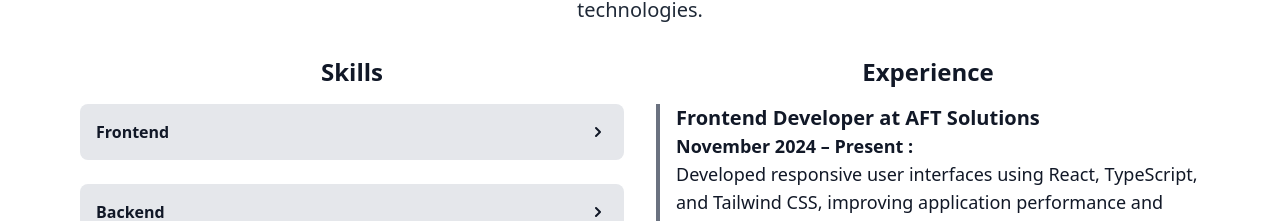
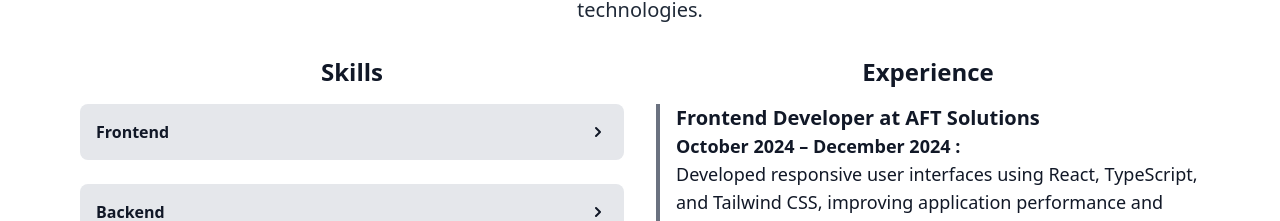
Before and after one commit to Davashdgreat/Simple-Portfolio-Website, a React (Vite) app in the folder Port1/: page / in a window 1280 px wide. Shown: the part 1060-1281 px from the top of the page. Built offline with nearby package versions, Linux system fonts and the light colour scheme.

Commit message:
Update about.tsx

```diff
--- a/Port1/src/components/about.tsx
+++ b/Port1/src/components/about.tsx
@@ -182,7 +182,7 @@ const About: React.FC = () => {
                   Frontend Developer at AFT Solutions
                 </h4>
                 <p className="text-lg text-gray-900 dark:text-gray-100">
-                  <p className="font-bold">November 2024 – Present :</p>
+                  <p className="font-bold">October 2024 – December 2024 :</p>
                   Developed responsive user interfaces using React, TypeScript,
                   and Tailwind CSS, improving application performance and user
                   experience.
```
